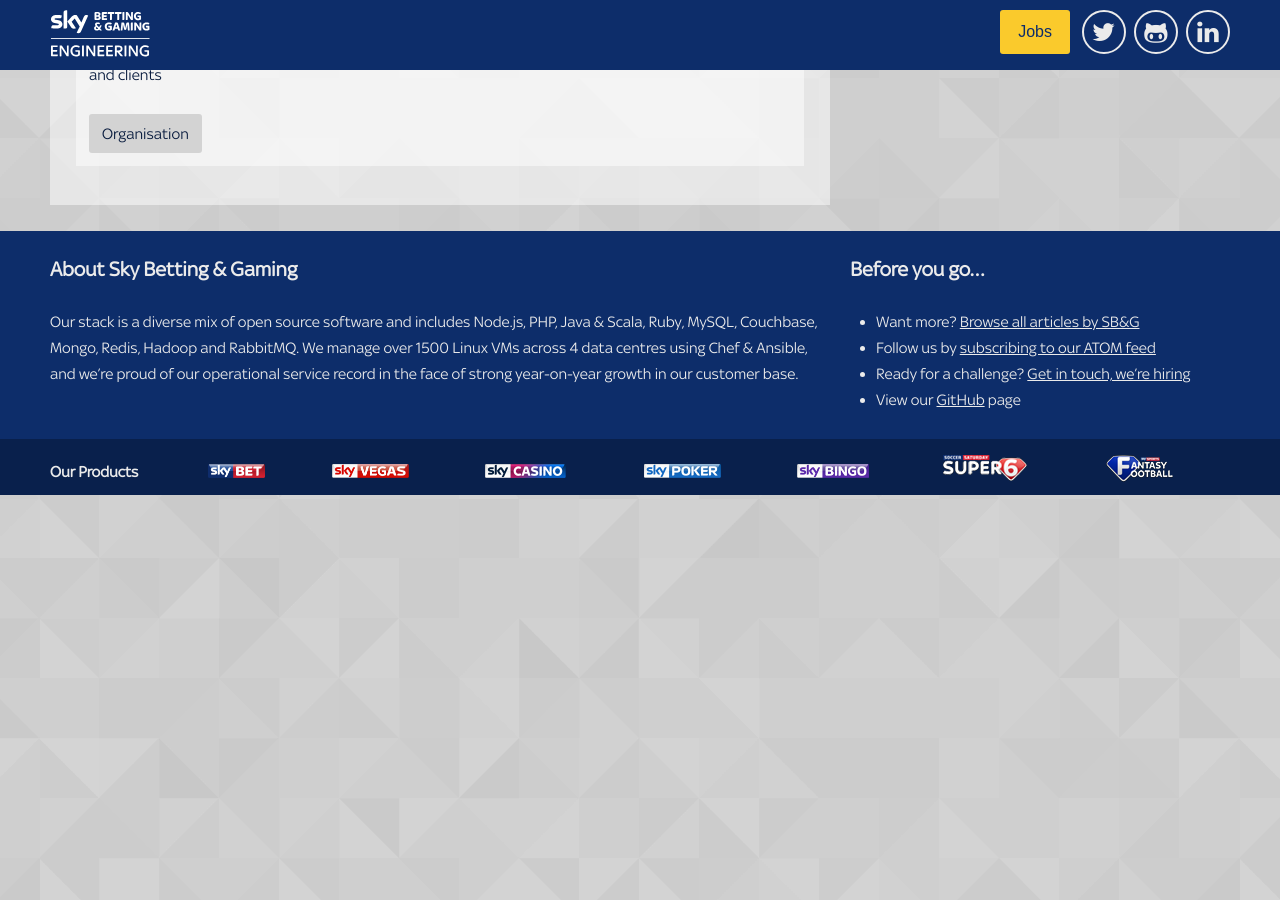
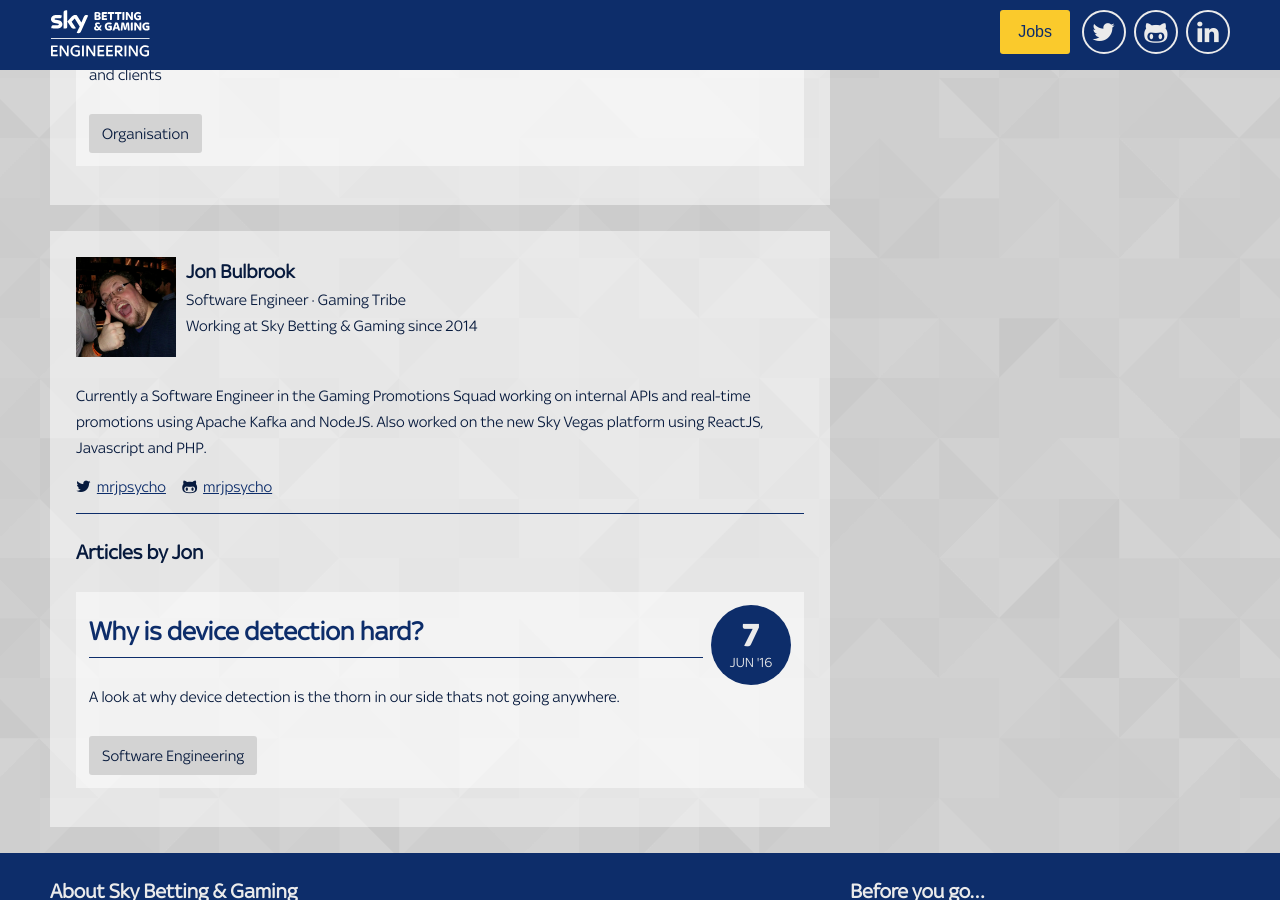
Before and after one commit to skybet/skybet.github.io, a Jekyll site: the page built from authors/index.html, in a window 1280 px wide and 900 px high, scrolled down 18701 px. Built offline with Jekyll 4.4.1, drawn with Linux system fonts in a browser that asks for light colours; nearby versions of some CDN libraries; some web fonts are replaced; comment, search, counter and statistics services are not loaded; before the commit the page ends 19196 px from its top, so only the background shows below that.

Commit message:
added device detection initial boiler plate

```diff
--- a/_data/authors.yml
+++ b/_data/authors.yml
@@ -218,3 +218,13 @@
     interests: Music, Technology, Gaming, Space
     twitter: synestry
     github: andrewmunro
+
+jon_bulbrook:
+    name: Jon Bulbrook
+    image: jon_bulbrook.jpg
+    role: Software Engineer
+    tribe: Gaming
+    startDate: 14-07-2014
+    bio: Currently a Software Engineer in the Gaming Promotions Squad working on internal APIs and real-time promotions using Apache Kafka and NodeJS. Also worked on the new Sky Vegas platform using ReactJS, Javascript and PHP.
+    twitter: mrjpsycho
+    github: mrjpsycho
--- /dev/null
+++ b/_posts/2016-06-07-why-is-device-detection-hard.md
@@ -0,0 +1,12 @@
+---
+layout:     post
+title:      Why is device detection hard?
+date:       2016-06-07 10:42:00
+summary:    A look at why device detection is the thorn in our side thats not going anywhere.
+author:     jon_bulbrook
+image:      iphones.jpg
+category:   Software Engineering
+tags:       engineering, device detection, mobile, responsiveness
+---
+
+## Introduction
```
Also changed, not shown: images/authors/jon_bulbrook.jpg (added), images/iphones.jpg (added).
